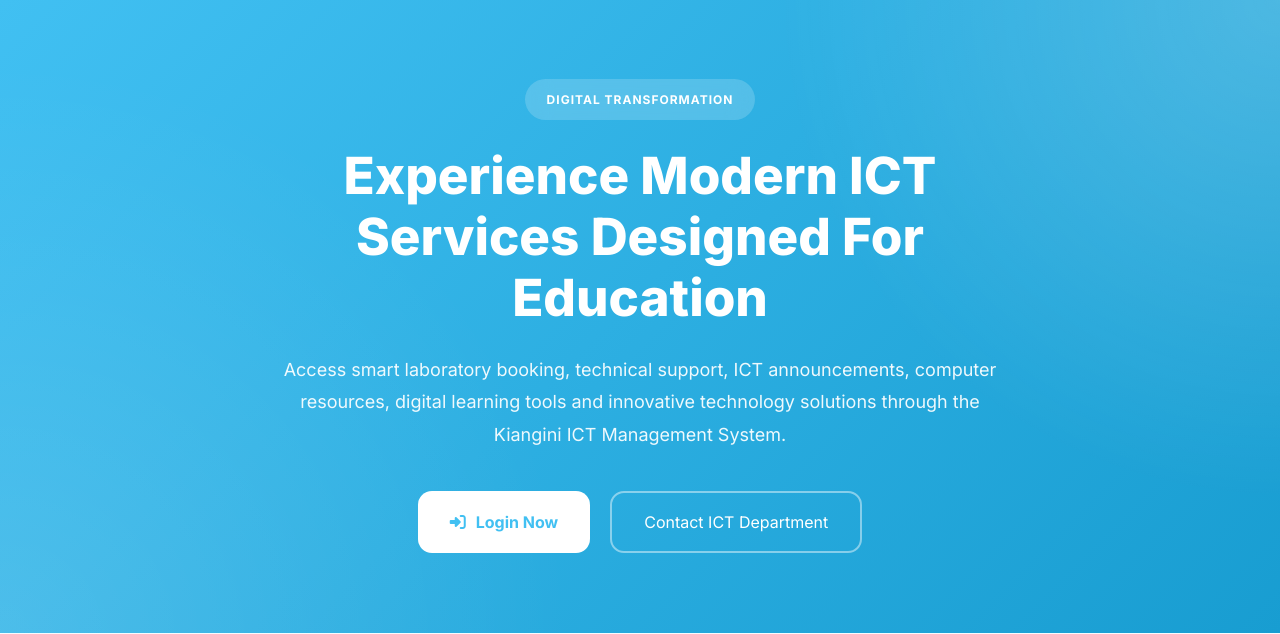
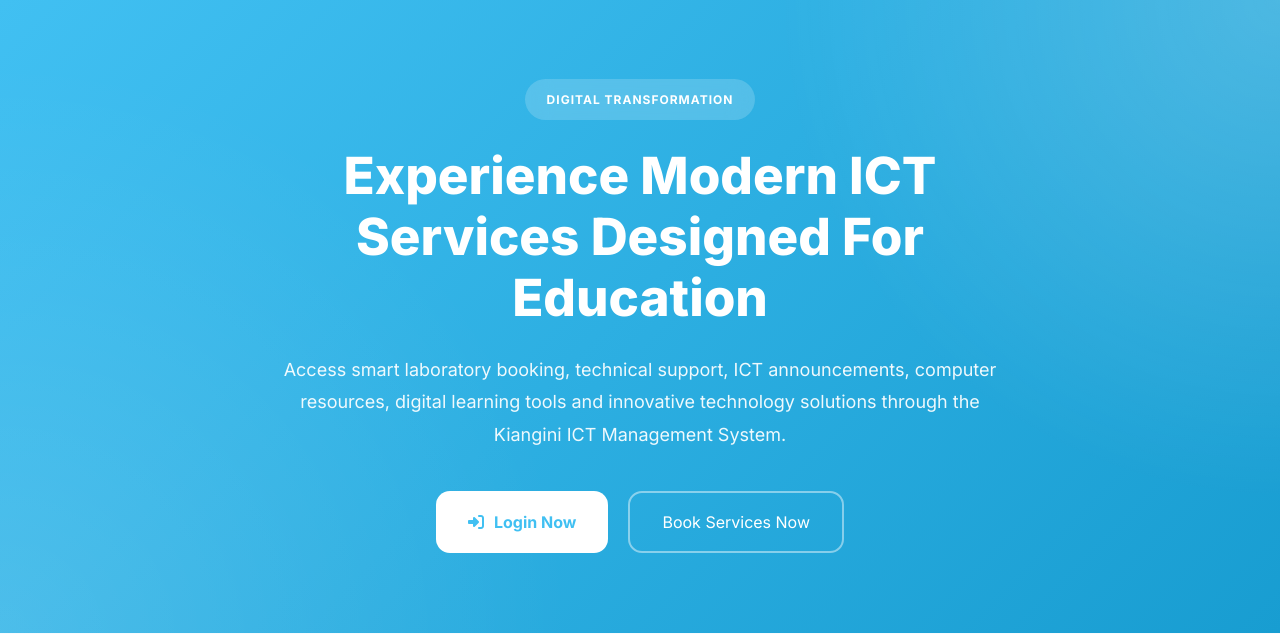
Before and after one commit to Hackxyl/ict_lab_system, a Django app: page / in a window 1280 px wide. Shown: the part 3395-4029 px from the top of the page. Run offline with Django 5.2, Linux system fonts and the light colour scheme; data that the repository does not hold is empty.

Commit message:
push landing

```diff
--- a/templates/landing.html
+++ b/templates/landing.html
@@ -584,7 +584,7 @@
                 <a href="{% url 'contact' %}"
                    class="btn-secondary">
 
-                    Contact ICT Department
+                    Book Services Now
 
                 </a>
 
```
